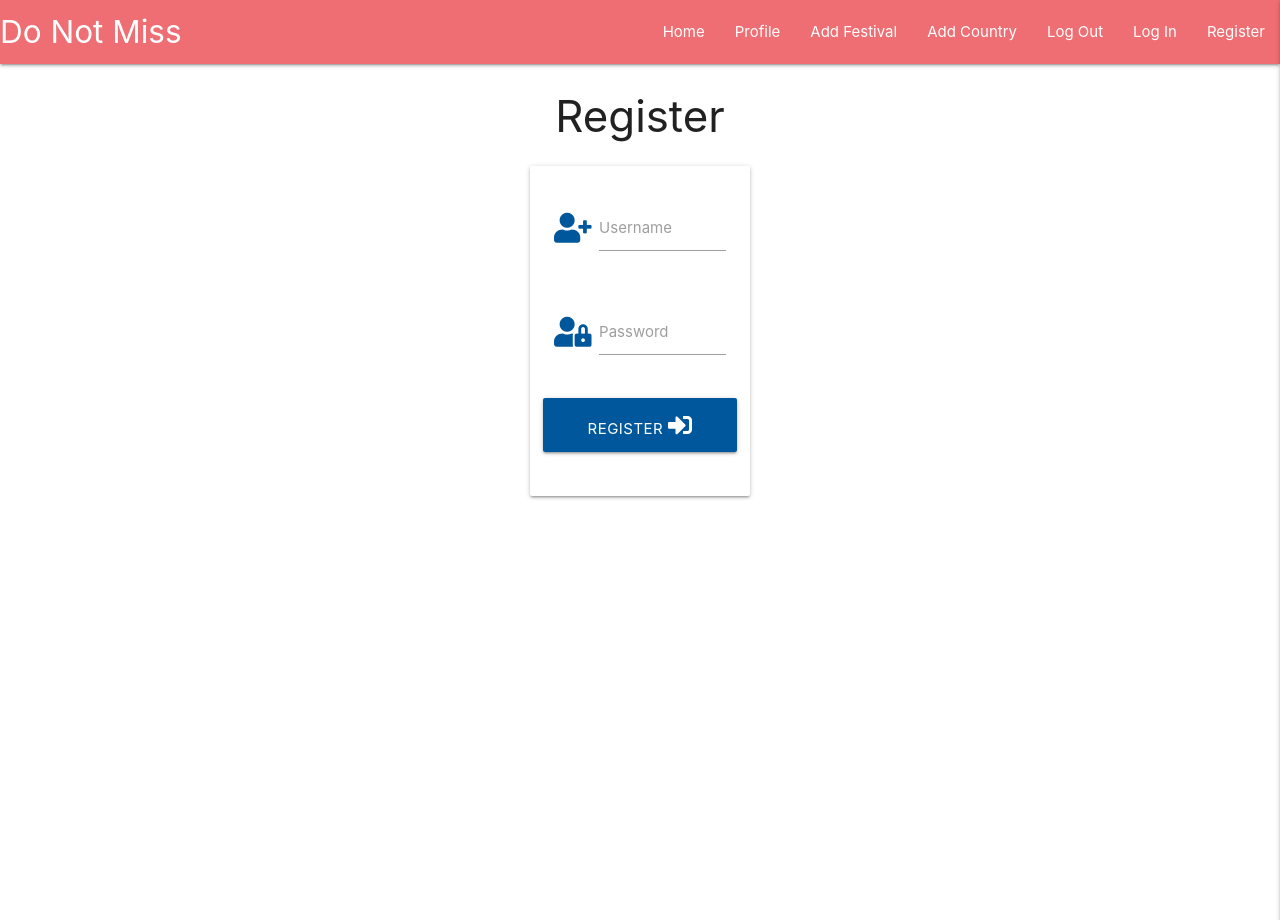
After one commit to marctell92/do-not-miss, a Flask app: page /register in a window 1280 px wide. The commit adds this page. Run offline with Flask 2, Linux system fonts and the light colour scheme; some libraries are stand-ins or nearby versions.

Commit message:
Add Register template

```diff
--- a/app.py
+++ b/app.py
@@ -4,6 +4,7 @@ from flask import (
     redirect, request, session, url_for)
 from flask_pymongo import PyMongo
 from bson.objectid import ObjectId
+from werkzeug.security import generate_password_hash, check_password_hash
 if os.path.exists("env.py"):
     import env
 
@@ -24,6 +25,11 @@ def get_festivals():
     return render_template("festivals.html", festivals=festivals)
 
 
+@app.route("/register", methods=["GET", "POST"])
+def register():
+    return render_template("register.html")
+
+
 if __name__ == "__main__":
     app.run(host=os.environ.get("IP"),
             port=int(os.environ.get("PORT")),
--- a/static/css/style.css
+++ b/static/css/style.css
@@ -0,0 +1,10 @@
+
+  body {
+    display: flex;
+    min-height: 100vh;
+    flex-direction: column;
+  }
+
+  main {
+    flex: 1 0 auto;
+  }
--- a/templates/base.html
+++ b/templates/base.html
@@ -26,7 +26,7 @@
 					<li><a href="#">Add Country</a></li>
 					<li><a href="#">Log Out</a></li>
 					<li><a href="#">Log In</a></li>
-					<li><a href="#">Register</a></li>
+					<li><a href="{{ url_for('register') }}">Register</a></li>
 				</ul>
 			</div>
 		</nav>
@@ -40,7 +40,7 @@
             <li><a href="#">Add Country</a></li>
             <li><a href="#">Log Out</a></li>
             <li><a href="#">Log In</a></li>
-            <li><a href="#">Register</a></li>
+            <li><a href="{{ url_for('register') }}">Register</a></li>
 		</ul>
 	</header>
 
--- /dev/null
+++ b/templates/register.html
@@ -0,0 +1,35 @@
+{% extends "base.html" %}
+{% block content %}
+
+    <h3 class="center-align">Register</h3>
+
+    <div class="row">
+        <form class="col s12 m8 offset-m2" method="POST" action="{{ url_for('register') }}">
+            <div class="card-panel">
+                <!-- username -->
+                <div class="row">
+					<div class="input-field col s12">
+						<i class="fas fa-user-plus prefix light-blue-text text-darken-4"></i>
+						<input id="username" name="username" type="text" class="validate">
+						<label for="username">Username</label>
+					</div>
+                </div>
+                <!-- passowrd -->
+                <div class="row">
+                    <div class="input-field col s12">
+						<i class="fas fa-user-lock prefix light-blue-text text-darken-4"></i>
+                        <input id="password" name="password" type="password" class="validate">
+                        <label for="password">Password</label>
+                    </div>
+                </div>
+                <!-- register -->
+                <div class="row">
+                    <button type="submit" class="col s12 btn-large light-blue darken-4 text-shadow">
+                        Register <i class="fas fa-sign-in-alt"></i>
+                    </button>
+                </div>
+            </div>
+        </form>
+    </div>
+
+{% endblock %}
```
